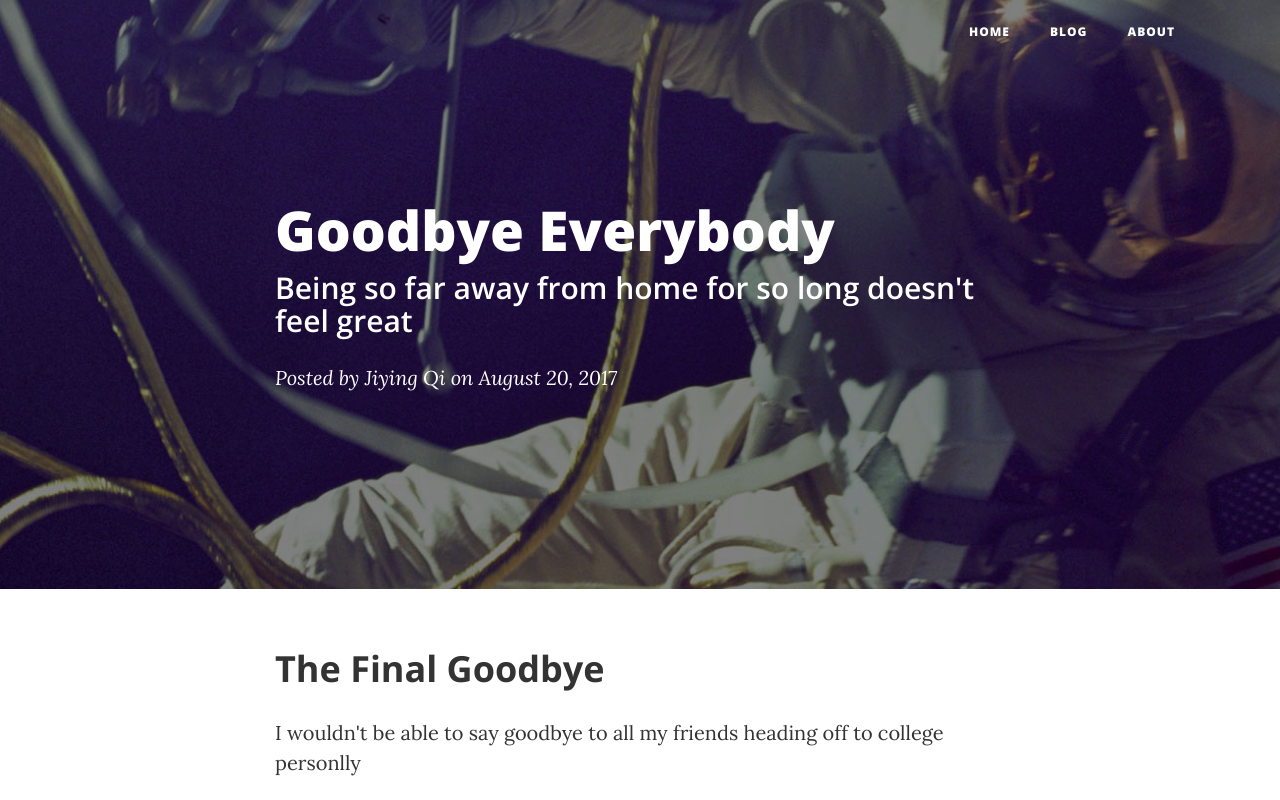
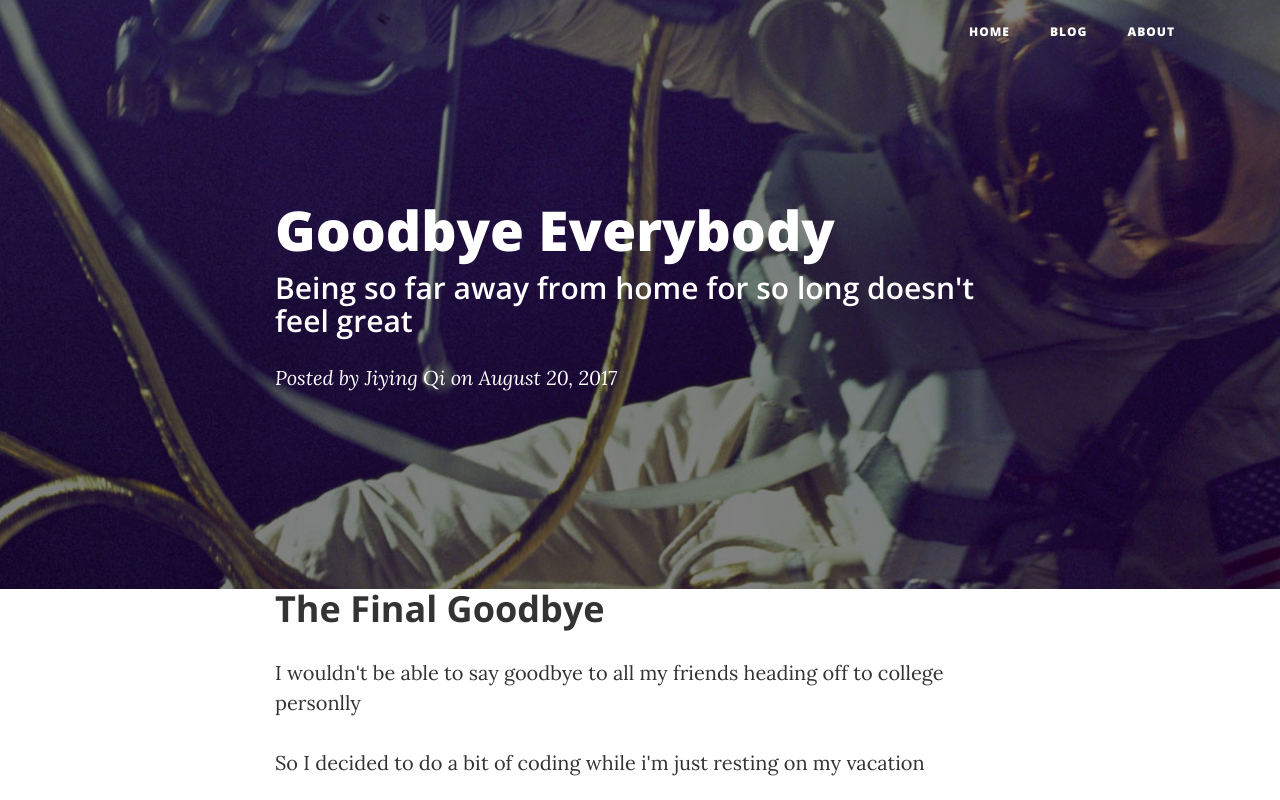
Before and after one commit to jiyingqi/jiyingqi.github.io, a website: page blog/post/post-82016.html in a window 1280 px wide. Shown: the top 800 px of the page. Drawn offline with nearby package versions, Linux system fonts and the light colour scheme; files that its build step writes are made by us from their sources.

Commit message:
initial commits

```diff
--- a/scss/_global.scss
+++ b/scss/_global.scss
@@ -47,7 +47,7 @@ blockquote {
 .section-heading {
   font-size: 36px;
   font-weight: 700;
-  margin-top: 60px;
+  margin-top: 0px;
 }
 
 .caption {
```
